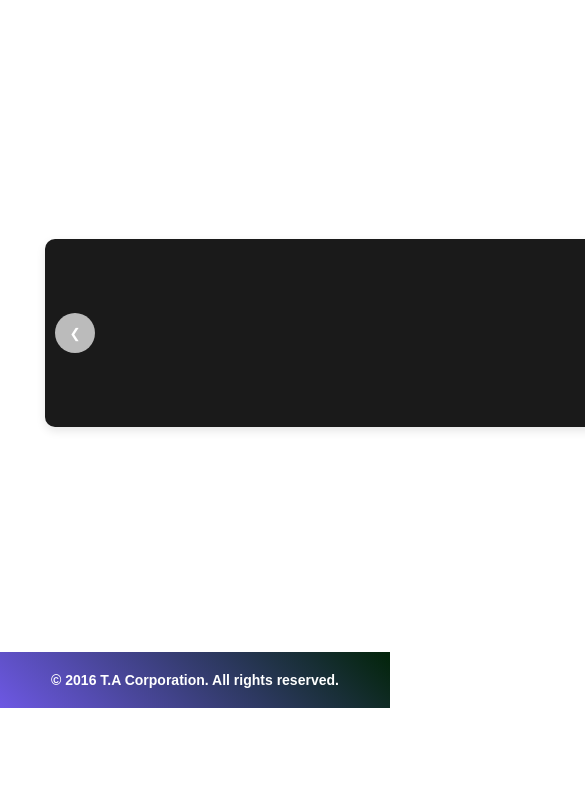
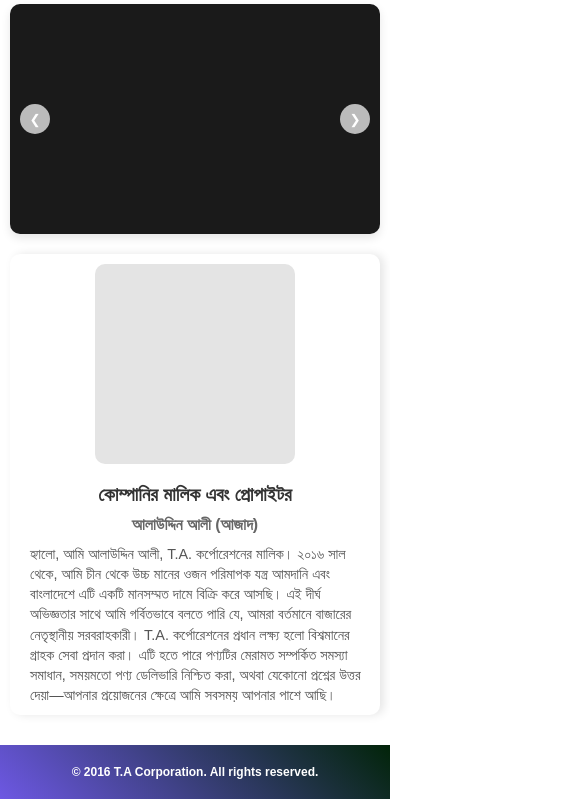
Before and after one commit to dev-andalib/tacorpF, a website: page html/us.html in a window 390 px wide. Shown: the part 100-899 px from the top of the page, 585 px wide, since content can reach past the window. Before the commit the page ends 844 px from the top, so only its background shows below. Drawn offline with Linux system fonts and the light colour scheme.

Commit message:
Made responsive for 300 x 470 resolution

```diff
--- a/css/index.css
+++ b/css/index.css
@@ -311,7 +311,7 @@ footer {
   nav ul li {
     padding: 0px;
     width: 100%;
-    text-align: start;
+    text-align: end;
   }
 
   /* Decrease font size for mobile navbar links */
--- a/css/product_cat.css
+++ b/css/product_cat.css
@@ -46,9 +46,10 @@ select:focus {
   box-shadow: 0 4px 8px rgba(0, 0, 0, 0.2);
 }
 
-input::placeholder, select{
+input::placeholder,
+select {
   font-size: 20px;
-  font-style: italic;  /* Optional, change style */
+  font-style: italic; /* Optional, change style */
 }
 
 .B {
@@ -56,7 +57,6 @@ input::placeholder, select{
   align-items: center;
   justify-content: space-between;
 }
-
 
 button {
   width: 100%;
@@ -78,18 +78,16 @@ button:hover {
   margin-top: 20px;
 }
 
-
-
-.searched_results, .view_all_products {
+.searched_results,
+.view_all_products {
   transition: all linear 0.3s;
 }
 
 /* SEARCHED RESULTS */
 
-.searched_results{
+.searched_results {
   display: none;
 }
-
 
 .searched_results {
   text-align: center;
@@ -99,17 +97,15 @@ button:hover {
   margin: 100px 0;
   font-family: "Arial", sans-serif;
   border-radius: 10px;
-
 }
 
 .searched_results h1 {
   margin-bottom: 20px;
   font-size: 38px;
-  font-weight:900;
+  font-weight: 900;
   text-transform: uppercase;
   letter-spacing: 1px;
   color: #fd0000;
-
 }
 
 .product-grid {
@@ -128,8 +124,6 @@ button:hover {
   height: 300px;
   transition: transform 0.3s, box-shadow 0.3s;
 }
-
-
 
 .product-card:hover {
   transform: translateY(-7px);
@@ -155,13 +149,13 @@ button:hover {
   margin-top: 3px;
 }
 
-.searched_results button{
+.searched_results button {
   margin-top: 30px;
   width: 20%;
 }
 
 /* VIEW ALL */
-.view_all{
+.view_all {
   text-align: center;
   padding: 30px 30px;
   background-color: rgb(43, 97, 75);
@@ -174,11 +168,10 @@ button:hover {
 .view_all h1 {
   margin-bottom: 20px;
   font-size: 38px;
-  font-weight:900;
+  font-weight: 900;
   text-transform: uppercase;
   letter-spacing: 1px;
   color: #fd0000;
-
 }
 
 .product-grid2 {
@@ -187,3 +180,59 @@ button:hover {
   justify-content: center;
   flex-wrap: wrap;
 }
+
+/* MEDIA QUERY FOR 300 X 470 */
+
+@media screen and (max-width: 470px) {
+  .searched_results h1 {
+    font-size: 23px;
+  }
+
+  label {
+    font-size: 14px;
+  }
+
+  input::placeholder,
+  select {
+    font-size: 12px;
+  }
+
+  input[type="number"],
+  select {
+    width: 63%;
+  }
+
+  button {
+    width: 48%;
+    margin: 0 auto;
+    font-size: 13px;
+    display: block;
+  }
+
+  .searched_results {
+    padding: 10px 10px;
+    margin: 4px 0;
+  }
+
+  .view_all {
+    padding: 10px 10px;
+    margin-bottom: 40px;
+}
+
+.view_all h1 {
+  margin-bottom: 11px;
+  font-size: 23px;
+}
+
+.product-card {
+  width: 290px;
+  height: 280px;
+}
+
+.searched_results button {
+  margin-top: 10px;
+  width: 36%;
+}
+
+
+}
--- a/css/product_detail.css
+++ b/css/product_detail.css
@@ -4,53 +4,6 @@
   margin: 0;
   padding: 0;
   text-decoration: none;
-}
-
-/* Nav bar */
-header {
-  display: flex;
-  justify-content: space-between;
-  align-items: center;
-  padding: 10px 5%;
-  background: linear-gradient(45deg, #3f23dac2, #03faa8, #3f23dac2, #03faa8);
-}
-
-.logo img {
-  height: 100px;
-}
-.imagefoot {
-  margin: 5px;
-  color: #022409fd;
-}
-nav ul {
-  list-style: none;
-  display: flex;
-  gap: 10px;
-  justify-content: end;
-}
-
-nav ul li {
-  align-items: center;
-  justify-content: center;
-  border-radius: 10px;
-}
-
-nav ul li a {
-  padding: 1rem 1rem;
-  text-decoration: none;
-  color: #080130;
-  font-weight: bold;
-  font-size: 20px;
-  text-transform: uppercase;
-}
-nav ul li:hover {
-  background-color: #0f4c75ad;
-  transition: all linear 0.3s;
-}
-
-nav ul li:hover a {
-  color: #e2dada;
-  transition: all linear 0.3s;
 }
 
 main {
@@ -250,3 +203,32 @@ footer {
   color: white;
   font-weight: bold;
 }
+
+/* MEDIA QUERY FOR 300 X 470 PX */
+@media screen and (max-width: 470px) {
+  main{
+    width: 90%;
+  }
+  .hero {
+    flex-direction: column;
+    width: 100%;
+    justify-content: center;
+    column-gap: 0;
+    padding: 5px;
+    align-items: center;
+  }
+
+  .slider-container {
+    height: 188px;
+    border-radius: 10px;
+    width: 100%;
+  }
+
+  .desc{
+    width: 100%;
+  }
+
+  .slide{
+    padding: 10px;
+  }
+}
--- a/css/us.css
+++ b/css/us.css
@@ -110,3 +110,115 @@ main {
     text-align: left; /* Align the paragraph text at the start */
     margin-left: 15px;
   }
+
+
+
+  /* MEDIA QUERY FOR 300 X 470 RESOLUTION */
+  /* Media Query for 300 x 470 px */
+@media screen and (max-width: 470px) {
+  /* Main Section Layout */
+  main {
+    width: 100%; /* Make sure it takes full width */
+    height: auto; /* Adjust height to fit content */
+    padding: 5px; /* Reduce padding */
+    box-sizing: border-box;
+  }
+
+  /* Comp Section */
+  .comp {
+    display: flex;
+    flex-direction: column; /* Stack elements vertically */
+    justify-content: center;
+    align-items: center;
+    column-gap: 20px;
+    height: auto; /* Allow for more flexibility */
+  }
+
+  /* Slider Container */
+  .slider-container {
+    width: 100%; /* Full width */
+    height: 230px; /* Reduce the height to fit the smaller screen */
+    max-width: 100%;
+    margin: 0 auto; /* Center the slider */
+    box-shadow: 0px 4px 10px rgba(0, 0, 0, 0.1); /* Shadow effect for slider */
+    border-radius: 10px;
+    overflow: hidden;
+  }
+
+  /* Navigation buttons */
+  .nav-button {
+    position: absolute;
+    top: 50%;
+    transform: translateY(-50%);
+    background: rgba(255, 255, 255, 0.7);
+    color: white;
+    border: none;
+    padding: 10px; /* Reduce padding for small screens */
+    cursor: pointer;
+    transition: all 0.3s ease;
+    border-radius: 50%;
+    width: 30px; /* Smaller button size */
+    height: 30px;
+    display: flex;
+    align-items: center;
+    justify-content: center;
+  }
+
+  /* Description Section */
+  .desc {
+    margin-top: 20px;
+    width: 100%; /* Full width */
+    max-width: 100%;
+    padding: 10px; /* Reduce padding */
+    box-sizing: border-box;
+    background-color: #fff;
+    box-shadow: 4px 0 10px rgba(0, 0, 0, 0.1);
+    border-radius: 10px;
+    overflow-y: auto;
+    height: auto; /* Allow description to adjust height */
+  }
+
+  /* Owner Picture Styling */
+  .owner_pic {
+    width: 200px; /* Smaller image size */
+    height: 200px; /* Keep it square */
+    background-color: #e4e4e4;
+    border-radius: 10px;
+    margin: 0 auto;
+    margin-bottom: 20px;
+  }
+
+  /* Description Text */
+  .owner_desc h2 {
+    font-size: 1.2rem; /* Smaller font size */
+    color: #333;
+    font-weight: bold;
+    margin-bottom: 10px;
+    text-align: center;
+  }
+
+  .owner_desc h3 {
+    font-size: 1rem; /* Smaller font size */
+    color: #666;
+    margin-bottom: 10px;
+    text-align: center;
+  }
+
+  .owner_desc p {
+    font-size: 0.9rem; /* Smaller font size */
+    color: #555;
+    line-height: 1.4;
+    text-align: left;
+    margin-left: 10px; /* Adjust left margin */
+  }
+
+  /* Footer */
+  footer {
+    font-size: 12px; /* Smaller font size */
+  }
+
+  /* Ensure the layout doesn't overflow the screen */
+  .comp {
+    margin-bottom: 20px;
+  }
+}
```
Also changed, not shown: html/product_detail.html (+1 -5 lines).
